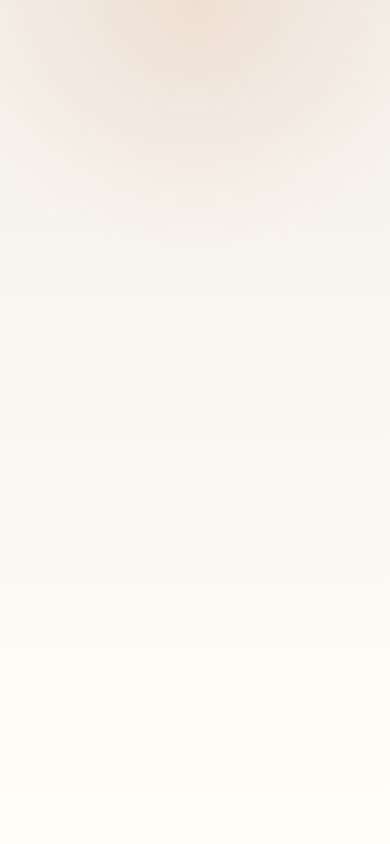
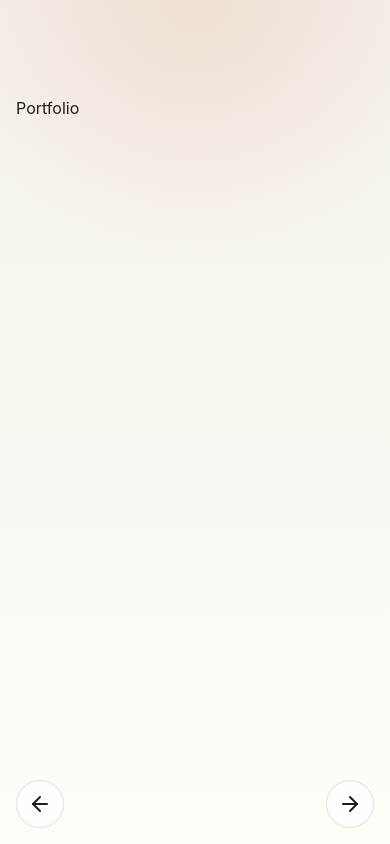
Before and after one commit to shchurofff/portfolio, a Vue app: page /home in a window 390 px wide. Before the commit this address had no page. Built offline with nearby package versions, Linux system fonts and the light colour scheme; the HTML template or start-up script is replaced by a standard one.

Commit message:
feat: added layout with future navigation arrows

```diff
--- /dev/null
+++ b/src/components/LayoutArrows.vue
@@ -0,0 +1,96 @@
+<template>
+  <nav class="layout-arrows" aria-label="Page navigation">
+    <button class="layout-arrows__button layout-arrows__button--left">
+      <ArrowLeft />
+    </button>
+    <button class="layout-arrows__button layout-arrows__button--right">
+      <ArrowRight />
+    </button>
+  </nav>
+</template>
+
+<script setup lang="ts">
+import { ArrowLeft, ArrowRight } from '@lucide/vue'
+</script>
+
+<style scoped lang="scss">
+.layout-arrows {
+  pointer-events: none;
+}
+
+.layout-arrows__button {
+  position: fixed;
+  top: 50%;
+  z-index: 20;
+  display: inline-flex;
+  align-items: center;
+  justify-content: center;
+  width: 3.5rem;
+  height: 3.5rem;
+  border: 1px solid var(--color-border);
+  border-radius: 999px;
+  background: var(--color-bg-elevated);
+  color: var(--color-text);
+  backdrop-filter: blur(18px);
+  box-shadow: 0 18px 50px -24px var(--color-shadow);
+  transform: translateY(-50%);
+  transition:
+    transform var(--transition-base),
+    border-color var(--transition-base),
+    background-color var(--transition-base),
+    opacity var(--transition-base);
+  pointer-events: auto;
+
+  &:hover {
+    transform: translateY(calc(-50% - 2px));
+    border-color: var(--color-accent);
+  }
+}
+
+.layout-arrows__button--left {
+  left: 1rem;
+}
+
+.layout-arrows__button--right {
+  right: 1rem;
+}
+
+.layout-arrows__button--disabled {
+  opacity: 0.35;
+}
+
+@media (max-width: 900px) {
+  .layout-arrows__button {
+    width: 3rem;
+    height: 3rem;
+  }
+
+  .layout-arrows__button--left {
+    left: 0.75rem;
+  }
+
+  .layout-arrows__button--right {
+    right: 0.75rem;
+  }
+}
+
+@media (max-width: 640px) {
+  .layout-arrows__button {
+    top: auto;
+    bottom: 1rem;
+    transform: none;
+  }
+
+  .layout-arrows__button:hover {
+    transform: translateY(-2px);
+  }
+
+  .layout-arrows__button--left {
+    left: 1rem;
+  }
+
+  .layout-arrows__button--right {
+    right: 1rem;
+  }
+}
+</style>
--- /dev/null
+++ b/src/layouts/PageLayout.vue
@@ -0,0 +1,39 @@
+<template>
+  <div class="page-layout">
+    <LayoutArrows />
+    <main class="page-layout__main">
+      <RouterView />
+    </main>
+  </div>
+</template>
+
+<script setup lang="ts">
+import LayoutArrows from '@/components/LayoutArrows.vue'
+import { RouterView } from 'vue-router'
+</script>
+
+<style scoped lang="scss">
+.page-layout {
+  min-height: 100vh;
+  position: relative;
+}
+
+.page-layout__main {
+  width: min(100% - 8rem, var(--container-width));
+  margin-inline: auto;
+  padding-block: var(--space-24);
+}
+
+@media (max-width: 900px) {
+  .page-layout__main {
+    width: min(100% - 6rem, var(--container-width));
+  }
+}
+
+@media (max-width: 640px) {
+  .page-layout__main {
+    width: min(100% - 2rem, var(--container-width));
+    padding-bottom: calc(var(--space-16) + 4.5rem);
+  }
+}
+</style>
--- a/src/router/index.ts
+++ b/src/router/index.ts
@@ -1,13 +1,18 @@
 import { createRouter, createWebHistory } from 'vue-router'
 import HomeView from '@/views/HomeView.vue'
+import PageLayout from '@/layouts/PageLayout.vue'
 
 const router = createRouter({
   history: createWebHistory(import.meta.env.BASE_URL),
   routes: [
     {
       path: '/',
-      name: 'home',
-      component: HomeView,
+      name: 'root',
+      component: PageLayout,
+      children: [
+        { path: '', redirect: '/home' },
+        { path: 'home', name: 'home', component: HomeView },
+      ],
     },
   ],
 })
```
